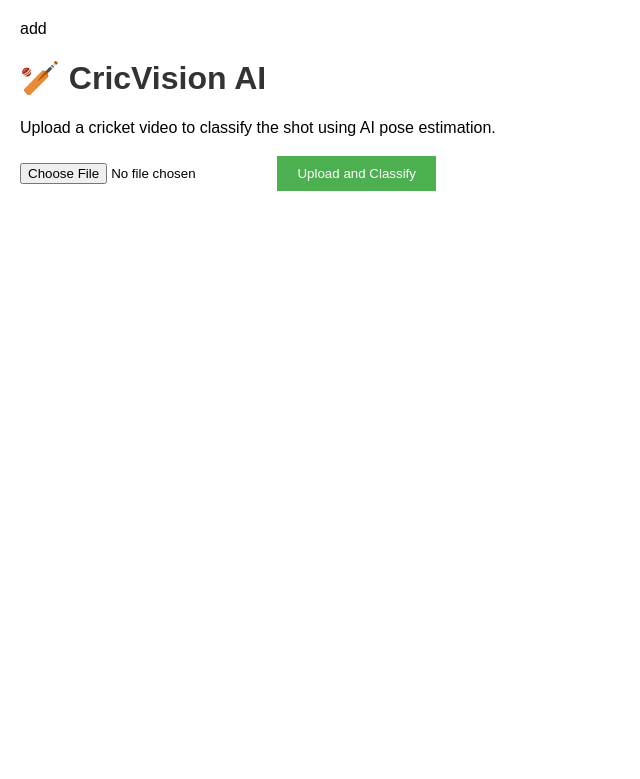
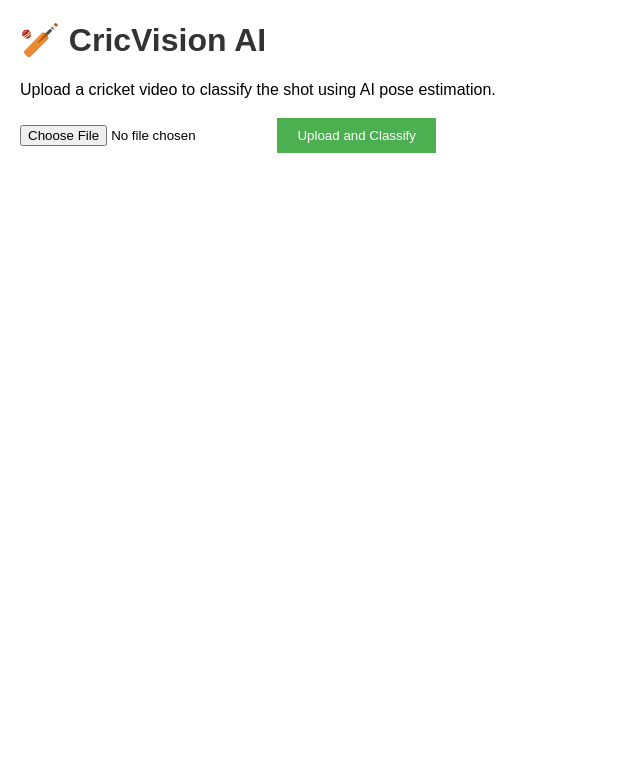
Before and after one commit to Yashparmar29/CricVision, a Flask app: page / in a window 1280 px wide. Shown: the top 779 px of the page, without its empty margins (0-640 px from the left). Run offline with Flask 3, Linux system fonts and the light colour scheme.

Commit message:
update index page

```diff
--- a/templates/index.html
+++ b/templates/index.html
@@ -1,4 +1,4 @@
-add<!DOCTYPE html>
+<!DOCTYPE html>
 <html lang="en">
 <head>
     <meta charset="UTF-8">
```
